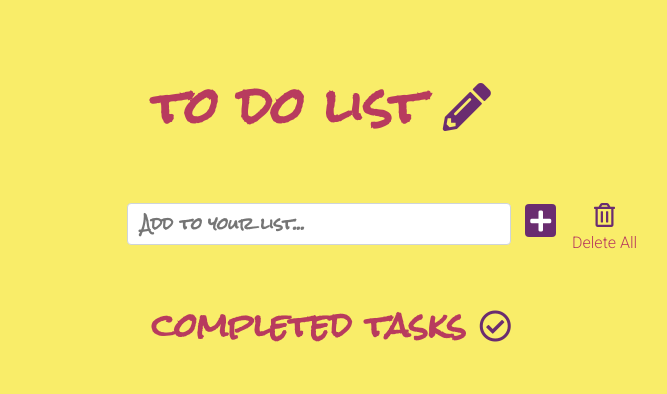
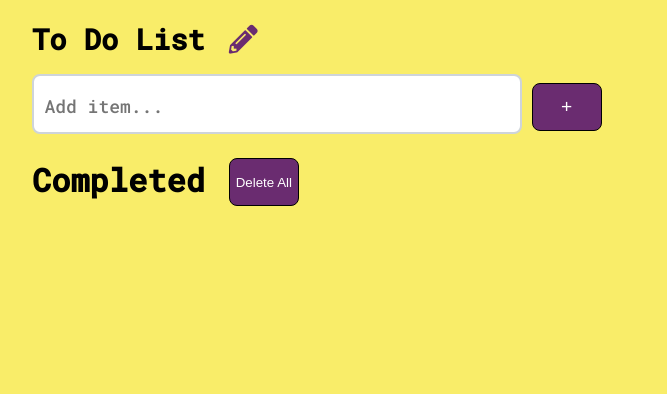
Before and after one commit to anLpk/to-do-list, a plain HTML site: page index.html in a window 1280 px wide. Shown: the whole page, without its empty margins (258-925 px from the left). Drawn offline with Linux system fonts and the light colour scheme.

Commit message:
Update index.html

```diff
--- a/index.html
+++ b/index.html
@@ -9,35 +9,64 @@
       rel="stylesheet"
       href="https://use.fontawesome.com/releases/v5.6.3/css/all.css"
     />
-    <link rel="stylesheet" href="css/style.css" />
+
+    <link rel="preconnect" href="https://fonts.gstatic.com" />
+    <link
+      href="https://fonts.googleapis.com/css2?family=Roboto+Mono:ital,wght@0,300;0,500;1,400&display=swap"
+      rel="stylesheet"
+    />
+    <link rel="stylesheet" href="sass/style.css" />
   </head>
   <body>
-    <div class="main-container">
-      <h2 class="title">to do list <i class="fas fa-pencil-alt"></i></h2>
+    <main>
+      <section class="newItemEntry">
+        <h1>To Do List<i class="fas fa-pencil-alt"></i></h1>
+        <form id="itemEntryForm">
+          <label for="inputText">Add item to your to do list</label>
+          <input
+            id="inputText"
+            type="text"
+            placeholder="Add item..."
+            size="10"
+            maxlength="15"
+            autocomplete="off"
+            tabindex="0"
+            required
+          />
 
-      <div class="content">
-        <input
-          id="inputText"
-          type="text"
-          placeholder="Add to your list..."
-          maxlength="20"
-          required
-        />
-        <i id="addButton" class="fas fa-plus"></i>
-        <div class="remove-container">
-          <i id="delete-icon" class="far fa-trash-alt"></i>
-          <p id="remove-text">Delete All</p>
+          <button
+            id="addButton"
+            class="button"
+            title="Add new item"
+            aria-label="Add new item to your list"
+            tabindex="0"
+          >
+            +
+          </button>
+        </form>
+      </section>
+
+      <section class="displayItem">
+        <ul id="display"></ul>
+      </section>
+
+      <section class="completedItem">
+        <div class="completed">
+          <h2 class="title-done">Completed</h2>
+          <button
+            id="delete-icon"
+            class="button"
+            title="Delete All"
+            aria-label="Delete all the item you have in your list"
+            tabindex="0"
+          >
+            Delete All
+          </button>
         </div>
-        <ul id="display"></ul>
-      </div>
+        <ul id="display-done"></ul>
+      </section>
+    </main>
 
-      <div class="completed">
-        <h2 class="title-done">
-          completed tasks <i class="far fa-check-circle"></i>
-        </h2>
-        <ul id="display-done"></ul>
-      </div>
-    </div>
     <script src="src/index.js"></script>
   </body>
 </html>
```
